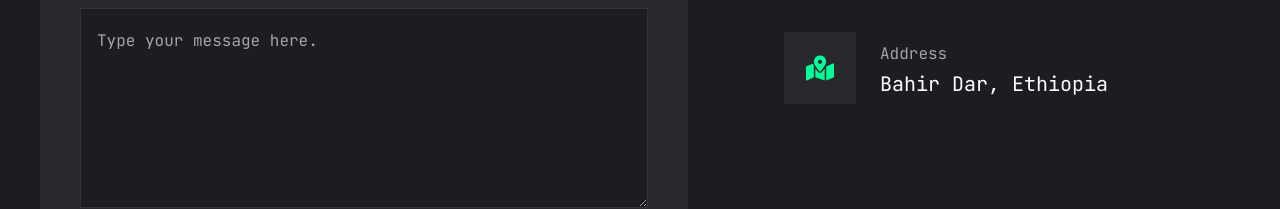
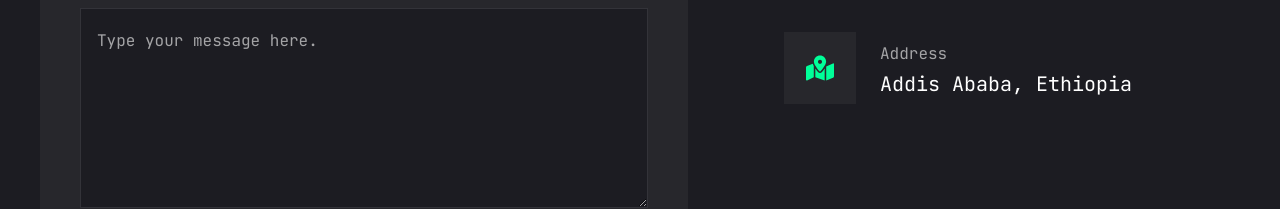
Before and after one commit to AbdelazizEbrahim/portfolio, a Next.js app: page /contact in a window 1280 px wide. Shown: the part 564-773 px from the top of the page. Built offline with nearby package versions, Linux system fonts and the light colour scheme.

Commit message:
Services Update

```diff
--- a/app/contact/page.js
+++ b/app/contact/page.js
@@ -32,7 +32,7 @@ const info = [
   {
     icon: <FaMapMarkedAlt />,
     title: 'Address',
-    description: 'Bahir Dar, Ethiopia',
+    description: 'Addis Ababa, Ethiopia',
   },
 ];
 
```
